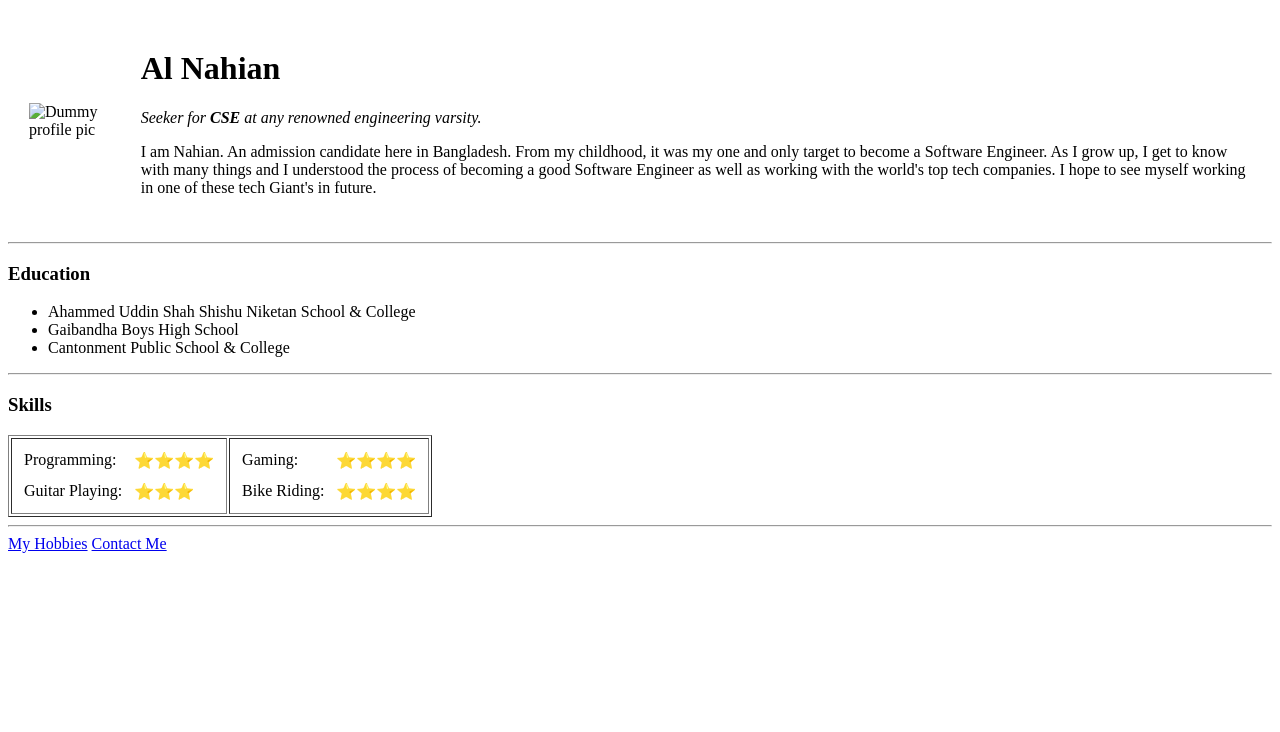
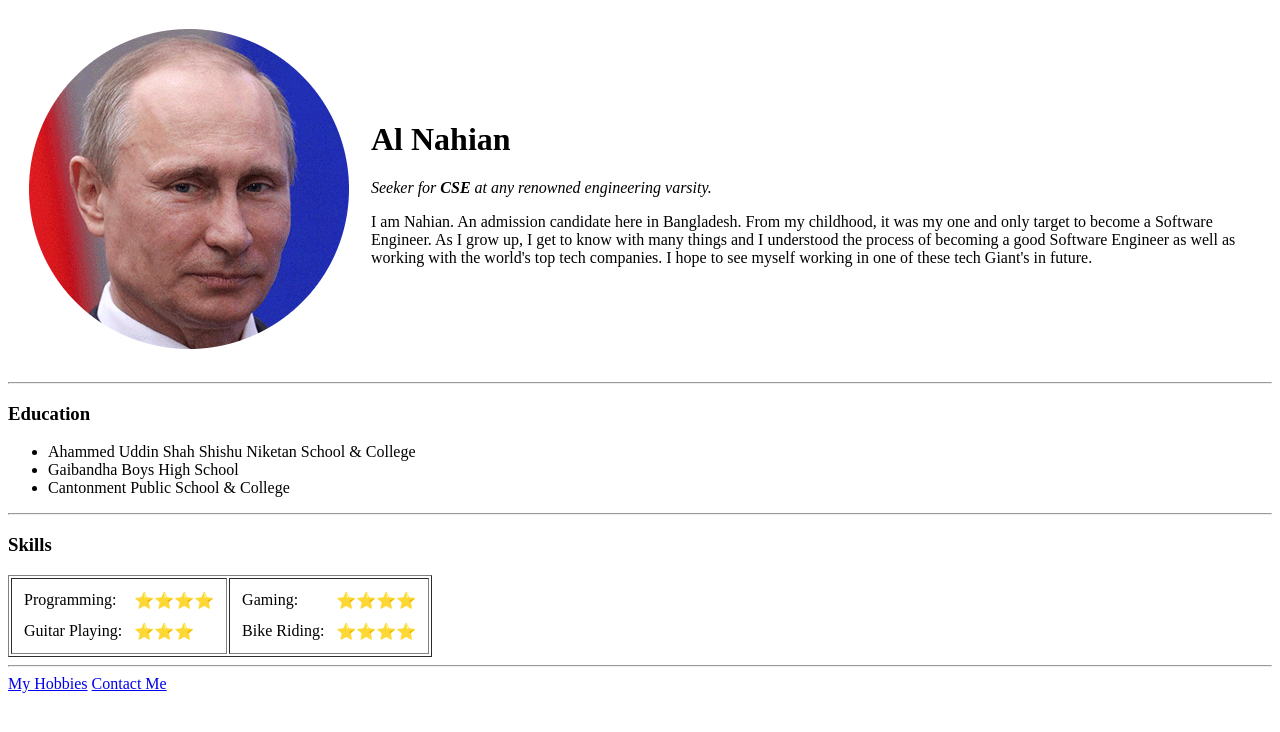
Before and after one commit to AlNahian007/CV, a plain HTML site: page index.html in a window 1280 px wide. Drawn offline with Linux system fonts and the light colour scheme.

Commit message:
Update index.html

```diff
--- a/index.html
+++ b/index.html
@@ -9,7 +9,7 @@
 <body>
     <table cellspacing = "20">
         <tr>
-            <td><img src="images/Boss.png" alt="Dummy profile pic"></td>
+            <td><img src="Boss.png" alt="Dummy profile pic"></td>
             <td>
                 <h1>Al Nahian</h1>
                 <p><em>Seeker for <strong>CSE</strong> at any renowned engineering varsity.</em></p>
```
